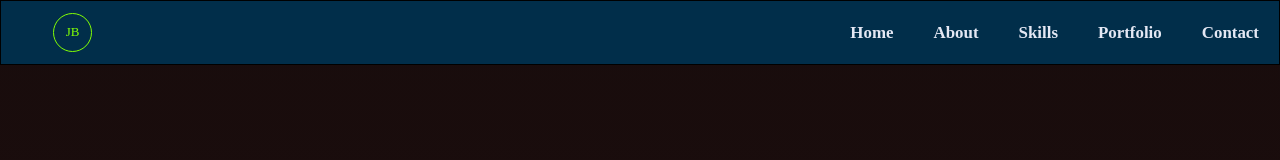
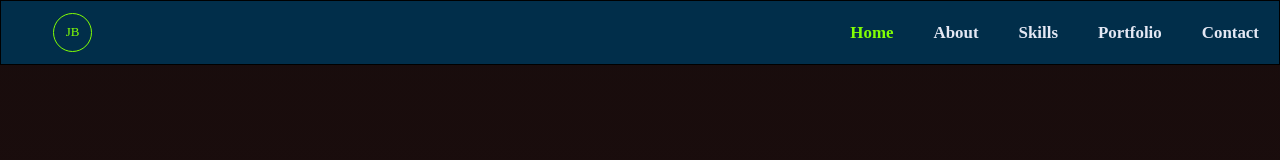
Before and after one commit to bosque-juan/portfolioreact, a React (Create React App) app: page / in a window 1280 px wide. Shown: the top 160 px of the page. Built offline with nearby package versions, Linux system fonts and the light colour scheme; a web font is replaced by a local one.

Commit message:
home default active style

```diff
--- a/src/presentational/Nav.jsx
+++ b/src/presentational/Nav.jsx
@@ -2,7 +2,7 @@ import React, { useState } from "react";
 import Style from "./Nav.module.css";
 
 export default function Nav() {
-  const [activeLink, setActiveLink] = useState("");
+  const [activeLink, setActiveLink] = useState("home");
 
   const handleLinkClick = (link) => {
     setActiveLink(link);
@@ -61,3 +61,6 @@ export default function Nav() {
     </div>
   );
 }
+<a className={Style.active} href="#home">
+  Home
+</a>;
--- a/src/presentational/Nav.module.css
+++ b/src/presentational/Nav.module.css
@@ -45,7 +45,7 @@
   position: relative;
   padding: 0 20px;
 }
-.active {
+.active{
   color: #82ff04 !important;
 }
 @media screen and (min-width: 400px) and (max-width: 600px) {
```
